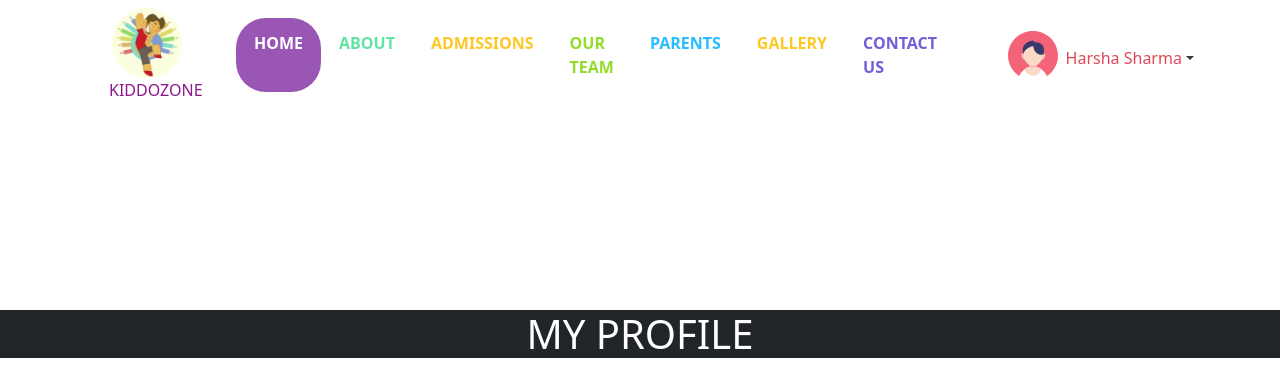
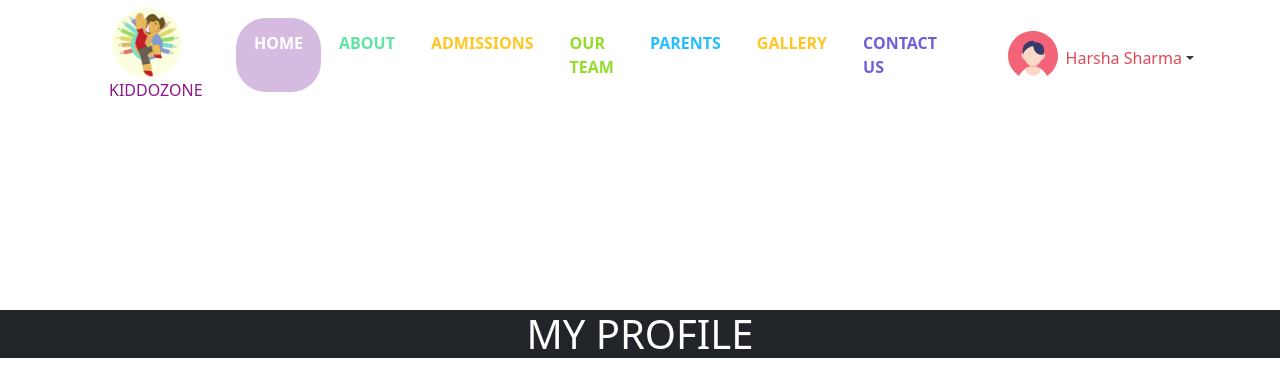
Before and after one commit to Harsha-1304/KiddoZone, a PHP site: page /admin/dashboard.php in a window 1280 px wide, with the pointer over the restyled element. Shown: the top 366 px of the page. Run offline with PHP 8.4, Linux system fonts and the light colour scheme; the visitor is signed in with stand-in values (Sample User, id 1); data that the repository does not hold is empty.

Commit message:
Update header2.php

```diff
--- a/header2.php
+++ b/header2.php
@@ -27,7 +27,7 @@
     }
 
     .navbar-nav li:hover{
-        background-color: #8E44AD;
+        background-color: #D2B4DE;
         border-radius: 30px;
     }
     .navbar-nav li:hover a{
```
